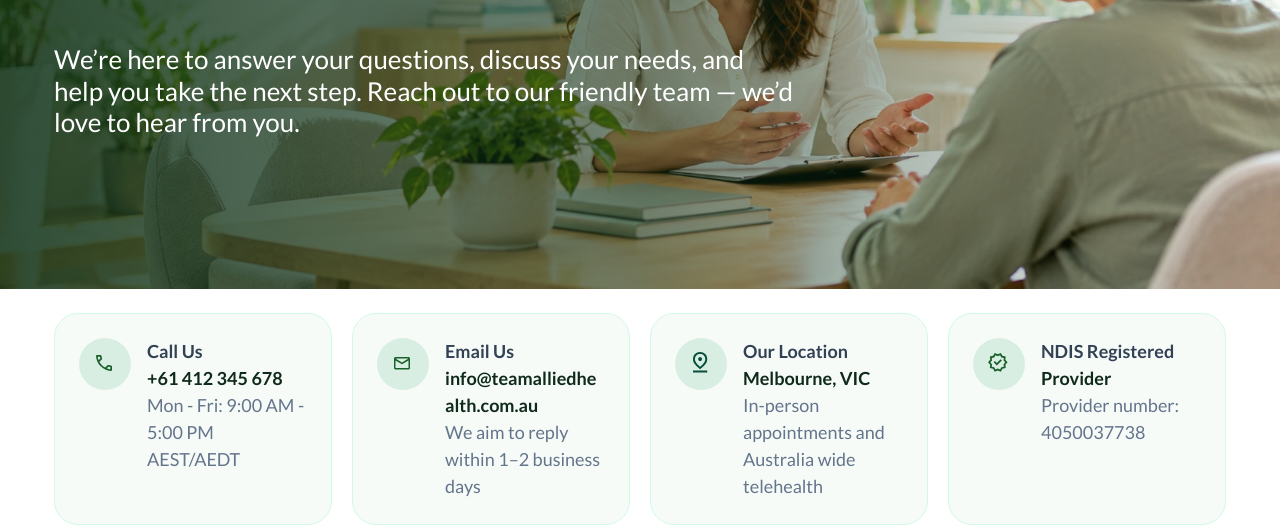
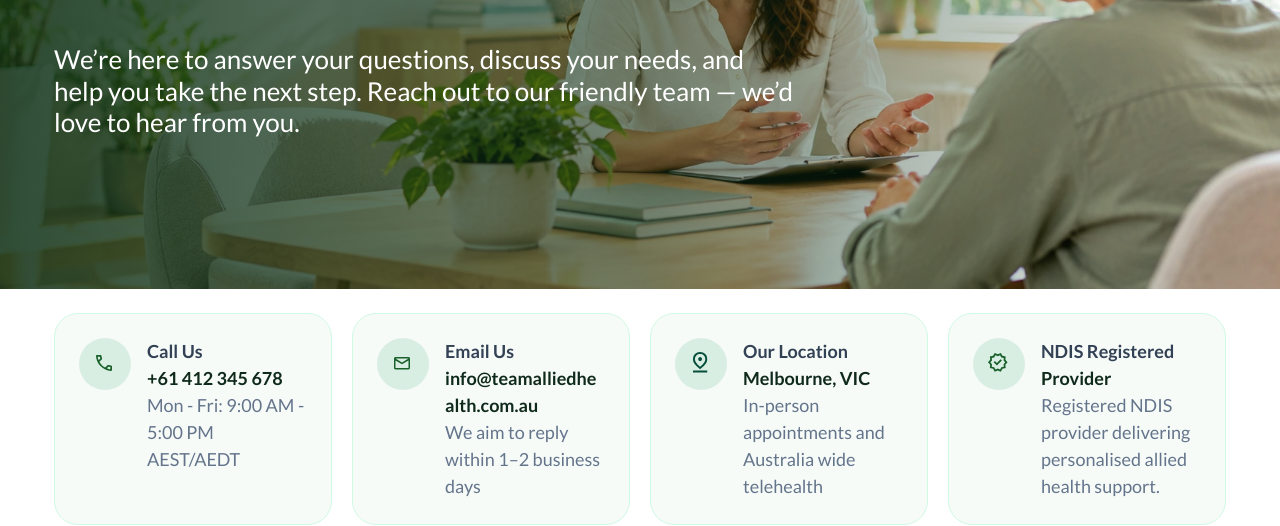
Before and after one commit to mediaclockdev/teamalliedhealth, a plain HTML site: page contact.html in a window 1280 px wide. Shown: the part 435-961 px from the top of the page. Drawn offline with nearby package versions, Linux system fonts and the light colour scheme.

Commit message:
NDIS changes

```diff
--- a/contact.html
+++ b/contact.html
@@ -452,7 +452,7 @@
               </p>
               <p class="text-[18px] font-bold text-[#0f2a1a]">Provider</p>
               <p class="text-[18px] text-[#64748b]">
-                Provider number: 4050037738
+                Registered NDIS provider delivering personalised allied health support.
               </p>
             </div>
           </li>
```
